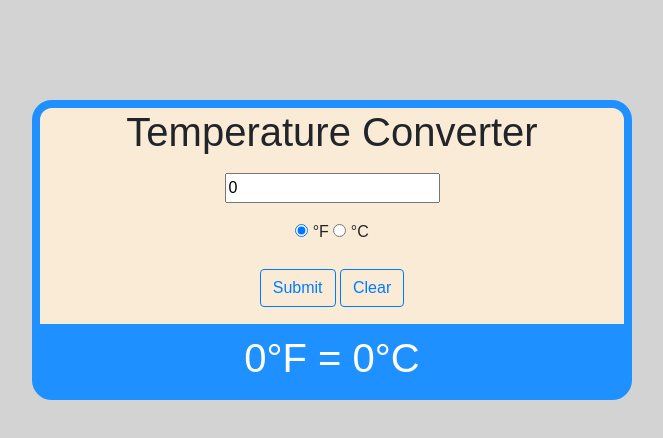
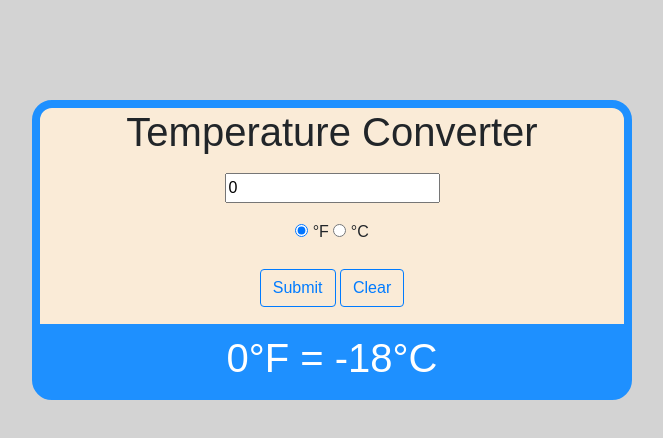
Before and after one commit to tcgilbert/temperature-converter-dom, a website: page index.html in a window 1280 px wide. Shown: the whole page, without its empty margins (308-971 px from the left). Drawn offline with nearby package versions, Linux system fonts and the light colour scheme; a web font is replaced by a local one.

Commit message:
include readme pic

```diff
--- a/index.html
+++ b/index.html
@@ -27,7 +27,7 @@
         <button class="btn btn-outline-primary btn-large" type="reset" id="reset">Clear</button>
       </div>
 
-      <h1 id="output">0&degF</h1>
+      <h1 id="output"></h1>
     </main>
     <script type="text/javascript" src="js/script.js"></script>
   </body>
--- a/js/script.js
+++ b/js/script.js
@@ -34,7 +34,7 @@ function update() {
 }
 
 function reset() {
-  output.innerHTML = "0&degF = 0&degC";
+  output.innerHTML = "0&degF = -18&degC";
   textField.value = "";
   faren.checked = true;
   textField.value = "0";
```
Also changed, not shown: readme.md.
